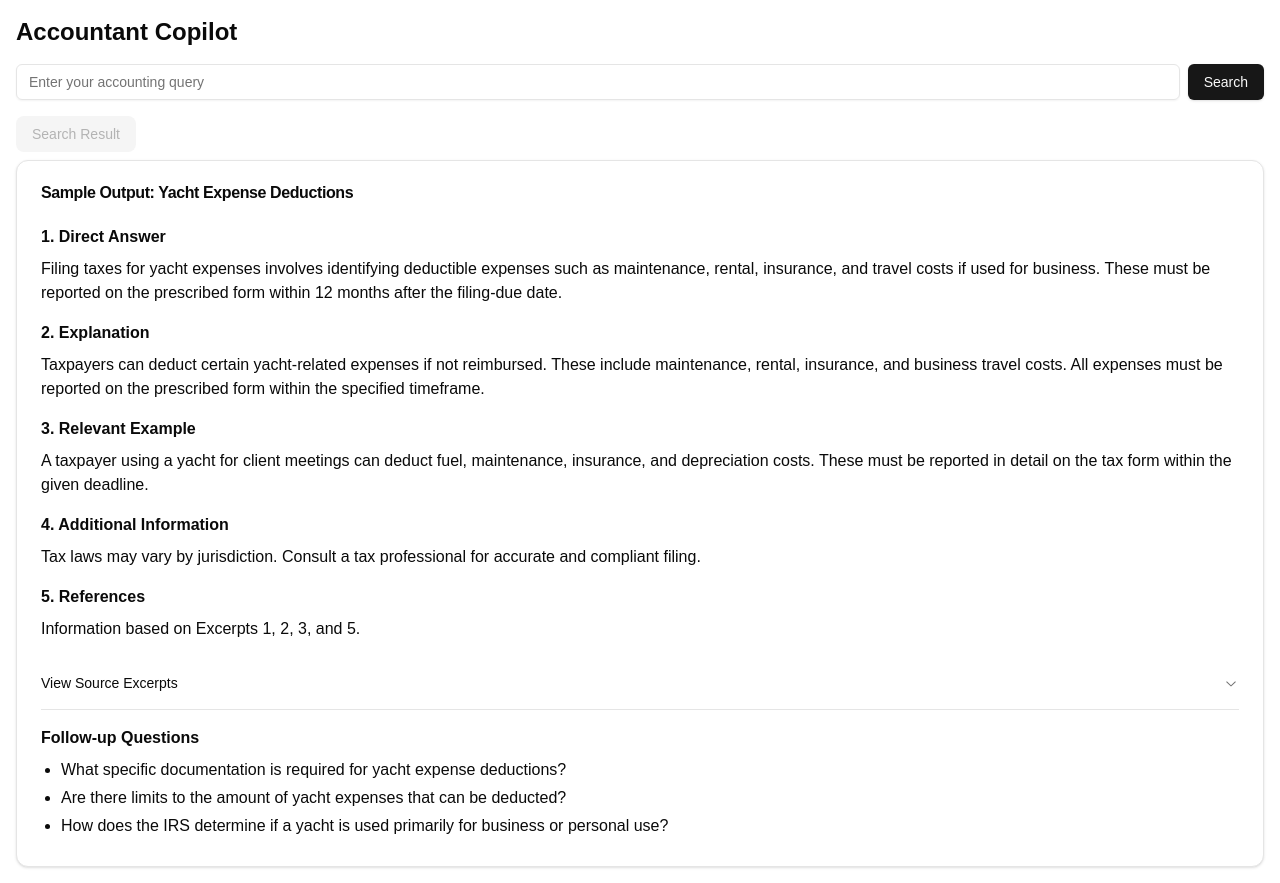
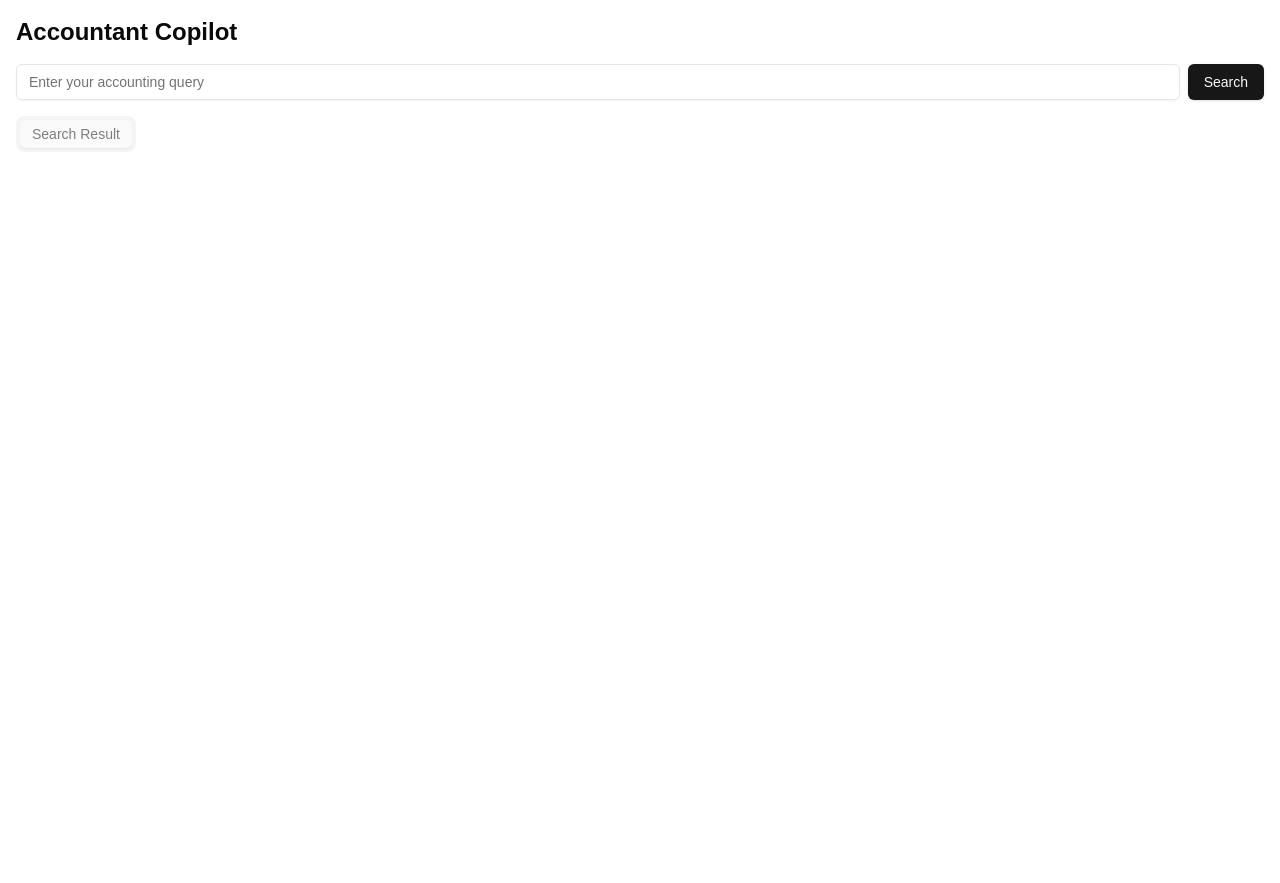
Before and after one commit to Bhaulik/Rag-Over-Large-PDF, a Next.js app in the folder frontend/account-copilot-fe/: page / in a window 1280 px wide. After the commit the page ends 800 px from the top, so only its background shows below. Built offline with nearby package versions, Linux system fonts and the light colour scheme.

Commit message:
added loading bar

```diff
--- a/frontend/account-copilot-fe/src/components/accountant-copilot.tsx
+++ b/frontend/account-copilot-fe/src/components/accountant-copilot.tsx
@@ -11,6 +11,12 @@
   AccordionTrigger,
 } from "@/components/ui/accordion";
 import { Tabs, TabsContent, TabsList, TabsTrigger } from "@/components/ui/tabs";
+import {
+  Dialog,
+  DialogContent,
+  DialogHeader,
+  DialogTitle,
+} from "@/components/ui/dialog";
 
 type SearchResult = {
   answer: string;
@@ -18,17 +24,27 @@
     content: string;
     reference: string;
   }>;
-  followUpQuestions: string[]; // Keep this if you want to add it in the future
+  followUpQuestions: string[];
 };
+
+type LoadingStep = "reading" | "referencing" | "summarizing";
 
 export function AccountantCopilot() {
   const [query, setQuery] = useState("");
   const [result, setResult] = useState<SearchResult | null>(null);
   const [loading, setLoading] = useState(false);
+  const [loadingStep, setLoadingStep] = useState<LoadingStep>("reading");
 
   const handleSearch = async () => {
     setLoading(true);
+    setLoadingStep("reading");
     try {
+      // Simulate different loading steps
+      await new Promise((resolve) => setTimeout(resolve, 2000));
+      setLoadingStep("referencing");
+      await new Promise((resolve) => setTimeout(resolve, 2000));
+      setLoadingStep("summarizing");
+
       const response = await fetch("/api/query", {
         method: "POST",
         headers: { "Content-Type": "application/json" },
@@ -68,26 +84,10 @@
     ));
   };
 
-  const sampleResult: SearchResult = {
-    answer:
-      "1. Direct Answer: Filing taxes for yacht expenses involves identifying deductible expenses such as maintenance, rental, insurance, and travel costs if used for business. These must be reported on the prescribed form within 12 months after the filing-due date.\n\n2. Explanation: Taxpayers can deduct certain yacht-related expenses if not reimbursed. These include maintenance, rental, insurance, and business travel costs. All expenses must be reported on the prescribed form within the specified timeframe.\n\n3. Relevant Example: A taxpayer using a yacht for client meetings can deduct fuel, maintenance, insurance, and depreciation costs. These must be reported in detail on the tax form within the given deadline.\n\n4. Additional Information: Tax laws may vary by jurisdiction. Consult a tax professional for accurate and compliant filing.\n\n5. References: Information based on Excerpts 1, 2, 3, and 5.",
-    excerpts: [
-      {
-        content:
-          "to the extent that the taxpayer has not been reimbursed, and is not entitled to be reimbursed in respect thereof;\nMotor vehicle and aircraft costs\nwhere a deduction may be made under paragraph 8(1)(f), 8(1)(h) or 8(1)(h.1) in computing the taxpayer's income from an office or employment for a taxation year,\nany interest paid by the taxpayer in the year on borrowed money used for the purpose of acquiring, or on an amount payable for the acquisition of, property that is\na motor vehicle that is used, or\nan aircraft that is required for use\nin the performance of the duties of the taxpayer's office or employment, and\nsuch part, if any, of the capital cost to the taxpayer of\na motor vehicle that is used, or\nan aircraft that is required for use\nin the performance of the duties of the office or employment as is allowed by regulation;",
-        reference: "1",
-      },
-      {
-        content:
-          "amounts expended by the taxpayer before the end of the year for the maintenance, rental or insurance of the instrument for that period, except to the extent that the amounts are otherwise deducted in computing the taxpayer's income for any taxation year, and\nsuch part, if any, of the capital cost to the taxpayer of the instrument as is allowed by regulation;",
-        reference: "2",
-      },
-    ],
-    followUpQuestions: [
-      "What specific documentation is required for yacht expense deductions?",
-      "Are there limits to the amount of yacht expenses that can be deducted?",
-      "How does the IRS determine if a yacht is used primarily for business or personal use?",
-    ],
+  const loadingMessages = {
+    reading: "AI is reading the tax bill document",
+    referencing: "Figuring out the references relevant to what you want",
+    summarizing: "Summarizing the information for you",
   };
 
   return (
@@ -105,50 +105,12 @@
           {loading ? "Searching..." : "Search"}
         </Button>
       </div>
-      <Tabs defaultValue="sample" className="w-full">
+      <Tabs defaultValue="result" className="w-full">
         <TabsList>
-          {/* <TabsTrigger value="sample">Sample Output</TabsTrigger> */}
           <TabsTrigger value="result" disabled={!result}>
             Search Result
           </TabsTrigger>
         </TabsList>
-        <TabsContent value="sample">
-          <Card>
-            <CardHeader>
-              <CardTitle>Sample Output: Yacht Expense Deductions</CardTitle>
-            </CardHeader>
-            <CardContent>
-              <div className="mb-4">{renderAnswer(sampleResult.answer)}</div>
-              <Accordion type="single" collapsible className="w-full">
-                <AccordionItem value="excerpts">
-                  <AccordionTrigger>View Source Excerpts</AccordionTrigger>
-                  <AccordionContent>
-                    {sampleResult.excerpts.map((excerpt, index) => (
-                      <Card key={index} className="mb-2">
-                        <CardContent className="p-4">
-                          <p className="mb-2">{excerpt.content}</p>
-                          <p className="text-sm text-gray-500">
-                            Reference: {excerpt.reference}
-                          </p>
-                        </CardContent>
-                      </Card>
-                    ))}
-                  </AccordionContent>
-                </AccordionItem>
-              </Accordion>
-              <div className="mt-4">
-                <h3 className="font-semibold mb-2">Follow-up Questions</h3>
-                <ul className="list-disc pl-5">
-                  {sampleResult.followUpQuestions.map((question, index) => (
-                    <li key={index} className="mb-1">
-                      {question}
-                    </li>
-                  ))}
-                </ul>
-              </div>
-            </CardContent>
-          </Card>
-        </TabsContent>
         <TabsContent value="result">
           {result && (
             <Card>
@@ -189,6 +151,22 @@
           )}
         </TabsContent>
       </Tabs>
+
+      <Dialog open={loading} onOpenChange={setLoading}>
+        <DialogContent className="sm:max-w-[425px]">
+          <DialogHeader>
+            <DialogTitle>Processing Your Query</DialogTitle>
+          </DialogHeader>
+          <div className="flex items-center justify-center p-4">
+            <div className="text-center">
+              <p className="text-lg font-semibold mb-2">
+                {loadingMessages[loadingStep]}
+              </p>
+              <div className="animate-spin rounded-full h-12 w-12 border-b-2 border-gray-900"></div>
+            </div>
+          </div>
+        </DialogContent>
+      </Dialog>
     </div>
   );
 }
--- /dev/null
+++ b/frontend/account-copilot-fe/src/components/ui/dialog.tsx
@@ -0,0 +1,122 @@
+"use client"
+
+import * as React from "react"
+import * as DialogPrimitive from "@radix-ui/react-dialog"
+import { Cross2Icon } from "@radix-ui/react-icons"
+
+import { cn } from "@/lib/utils"
+
+const Dialog = DialogPrimitive.Root
+
+const DialogTrigger = DialogPrimitive.Trigger
+
+const DialogPortal = DialogPrimitive.Portal
+
+const DialogClose = DialogPrimitive.Close
+
+const DialogOverlay = React.forwardRef<
+  React.ElementRef<typeof DialogPrimitive.Overlay>,
+  React.ComponentPropsWithoutRef<typeof DialogPrimitive.Overlay>
+>(({ className, ...props }, ref) => (
+  <DialogPrimitive.Overlay
+    ref={ref}
+    className={cn(
+      "fixed inset-0 z-50 bg-black/80  data-[state=open]:animate-in data-[state=closed]:animate-out data-[state=closed]:fade-out-0 data-[state=open]:fade-in-0",
+      className
+    )}
+    {...props}
+  />
+))
+DialogOverlay.displayName = DialogPrimitive.Overlay.displayName
+
+const DialogContent = React.forwardRef<
+  React.ElementRef<typeof DialogPrimitive.Content>,
+  React.ComponentPropsWithoutRef<typeof DialogPrimitive.Content>
+>(({ className, children, ...props }, ref) => (
+  <DialogPortal>
+    <DialogOverlay />
+    <DialogPrimitive.Content
+      ref={ref}
+      className={cn(
+        "fixed left-[50%] top-[50%] z-50 grid w-full max-w-lg translate-x-[-50%] translate-y-[-50%] gap-4 border bg-background p-6 shadow-lg duration-200 data-[state=open]:animate-in data-[state=closed]:animate-out data-[state=closed]:fade-out-0 data-[state=open]:fade-in-0 data-[state=closed]:zoom-out-95 data-[state=open]:zoom-in-95 data-[state=closed]:slide-out-to-left-1/2 data-[state=closed]:slide-out-to-top-[48%] data-[state=open]:slide-in-from-left-1/2 data-[state=open]:slide-in-from-top-[48%] sm:rounded-lg",
+        className
+      )}
+      {...props}
+    >
+      {children}
+      <DialogPrimitive.Close className="absolute right-4 top-4 rounded-sm opacity-70 ring-offset-background transition-opacity hover:opacity-100 focus:outline-none focus:ring-2 focus:ring-ring focus:ring-offset-2 disabled:pointer-events-none data-[state=open]:bg-accent data-[state=open]:text-muted-foreground">
+        <Cross2Icon className="h-4 w-4" />
+        <span className="sr-only">Close</span>
+      </DialogPrimitive.Close>
+    </DialogPrimitive.Content>
+  </DialogPortal>
+))
+DialogContent.displayName = DialogPrimitive.Content.displayName
+
+const DialogHeader = ({
+  className,
+  ...props
+}: React.HTMLAttributes<HTMLDivElement>) => (
+  <div
+    className={cn(
+      "flex flex-col space-y-1.5 text-center sm:text-left",
+      className
+    )}
+    {...props}
+  />
+)
+DialogHeader.displayName = "DialogHeader"
+
+const DialogFooter = ({
+  className,
+  ...props
+}: React.HTMLAttributes<HTMLDivElement>) => (
+  <div
+    className={cn(
+      "flex flex-col-reverse sm:flex-row sm:justify-end sm:space-x-2",
+      className
+    )}
+    {...props}
+  />
+)
+DialogFooter.displayName = "DialogFooter"
+
+const DialogTitle = React.forwardRef<
+  React.ElementRef<typeof DialogPrimitive.Title>,
+  React.ComponentPropsWithoutRef<typeof DialogPrimitive.Title>
+>(({ className, ...props }, ref) => (
+  <DialogPrimitive.Title
+    ref={ref}
+    className={cn(
+      "text-lg font-semibold leading-none tracking-tight",
+      className
+    )}
+    {...props}
+  />
+))
+DialogTitle.displayName = DialogPrimitive.Title.displayName
+
+const DialogDescription = React.forwardRef<
+  React.ElementRef<typeof DialogPrimitive.Description>,
+  React.ComponentPropsWithoutRef<typeof DialogPrimitive.Description>
+>(({ className, ...props }, ref) => (
+  <DialogPrimitive.Description
+    ref={ref}
+    className={cn("text-sm text-muted-foreground", className)}
+    {...props}
+  />
+))
+DialogDescription.displayName = DialogPrimitive.Description.displayName
+
+export {
+  Dialog,
+  DialogPortal,
+  DialogOverlay,
+  DialogTrigger,
+  DialogClose,
+  DialogContent,
+  DialogHeader,
+  DialogFooter,
+  DialogTitle,
+  DialogDescription,
+}
```
